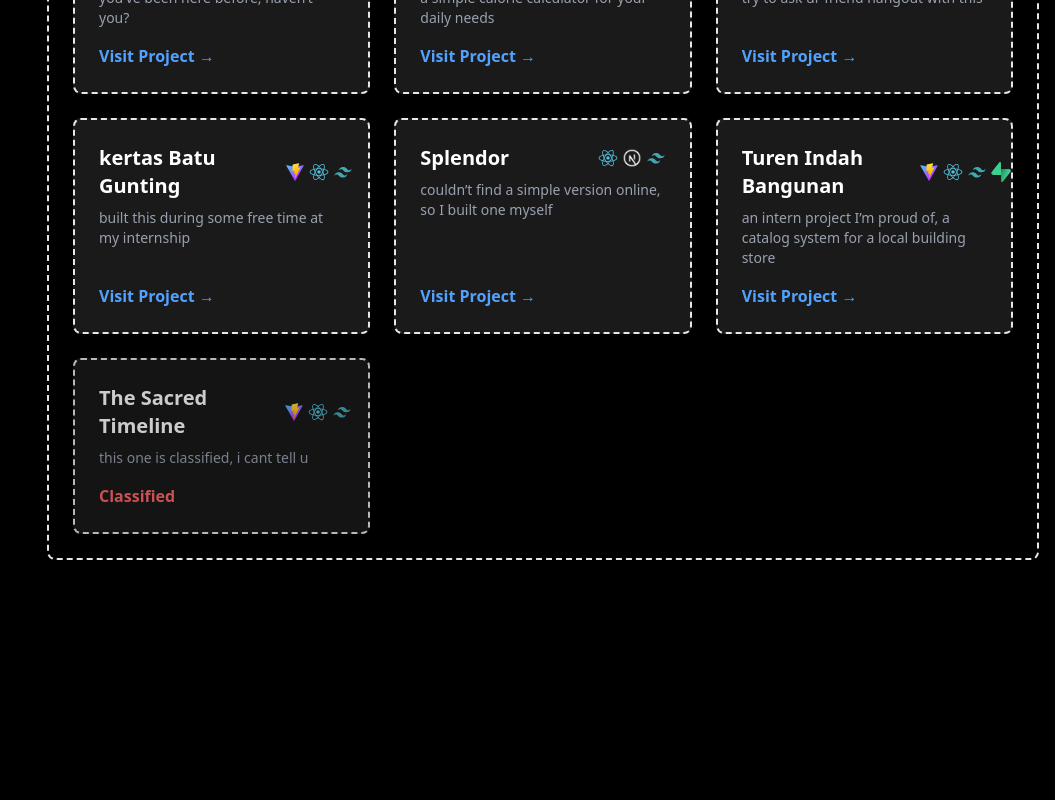
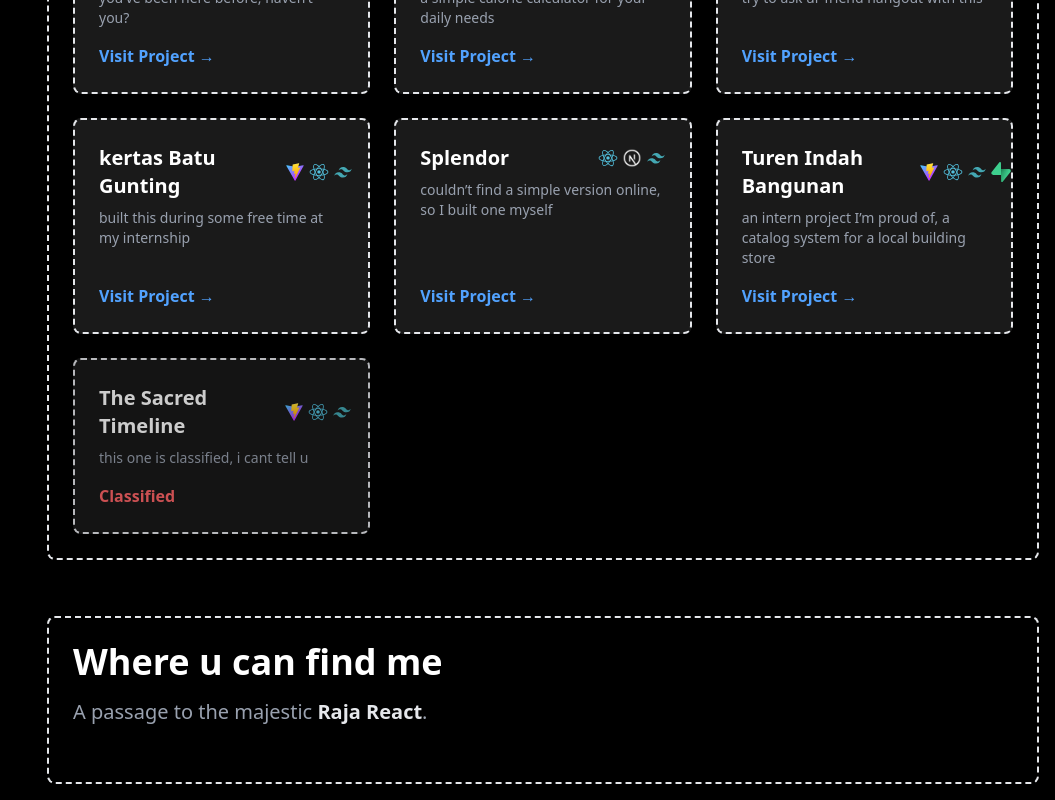
Before and after one commit to Maeeveee/Tesseract, a React (Vite) app: page / in a window 1280 px wide. Shown: the part 1929-2729 px from the top of the page, without its empty margins (225-1280 px from the left). Before the commit the page ends 2505 px from the top, so only its background shows below. Built offline with nearby package versions, Linux system fonts and the light colour scheme.

Commit message:
add contact section

```diff
--- a/src/components/contactSection.jsx
+++ b/src/components/contactSection.jsx
@@ -2,9 +2,9 @@ export default function ContactSection() {
     return(
         <section className="border-2 border-gray-200 border-dashed rounded-lg dark:border-gray-700 mt-14">
             <div className="p-6">
-                <h1 className="text-4xl text-white font-bold mb-4">My Projects</h1>
+                <h1 className="text-4xl text-white font-bold mb-4">Where u can find me</h1>
                 <p className="text-md lg:text-xl text-gray-400 mb-8">
-                    Here you can find a showcase of my work as a <span className="font-semibold text-gray-200">Raja React</span>.
+                    A passage to the majestic <span className="font-semibold text-gray-200">Raja React</span>.
                 </p>
             </div>
         </section>
--- a/src/components/dashboard.jsx
+++ b/src/components/dashboard.jsx
@@ -2,6 +2,7 @@ import ProfileCard from './profileCard'
 import IntroSection from './introSection'
 import ProjectSection from './projectSection'
 import ExperienceSection from './experienceSection'
+import ContactSection from './contactSection'
 
 export default function Dashboard() {
 
@@ -36,6 +37,7 @@ export default function Dashboard() {
             <IntroSection />
             <ExperienceSection />
             <ProjectSection />
+            <ContactSection />
         </section >
     )
 }
```
